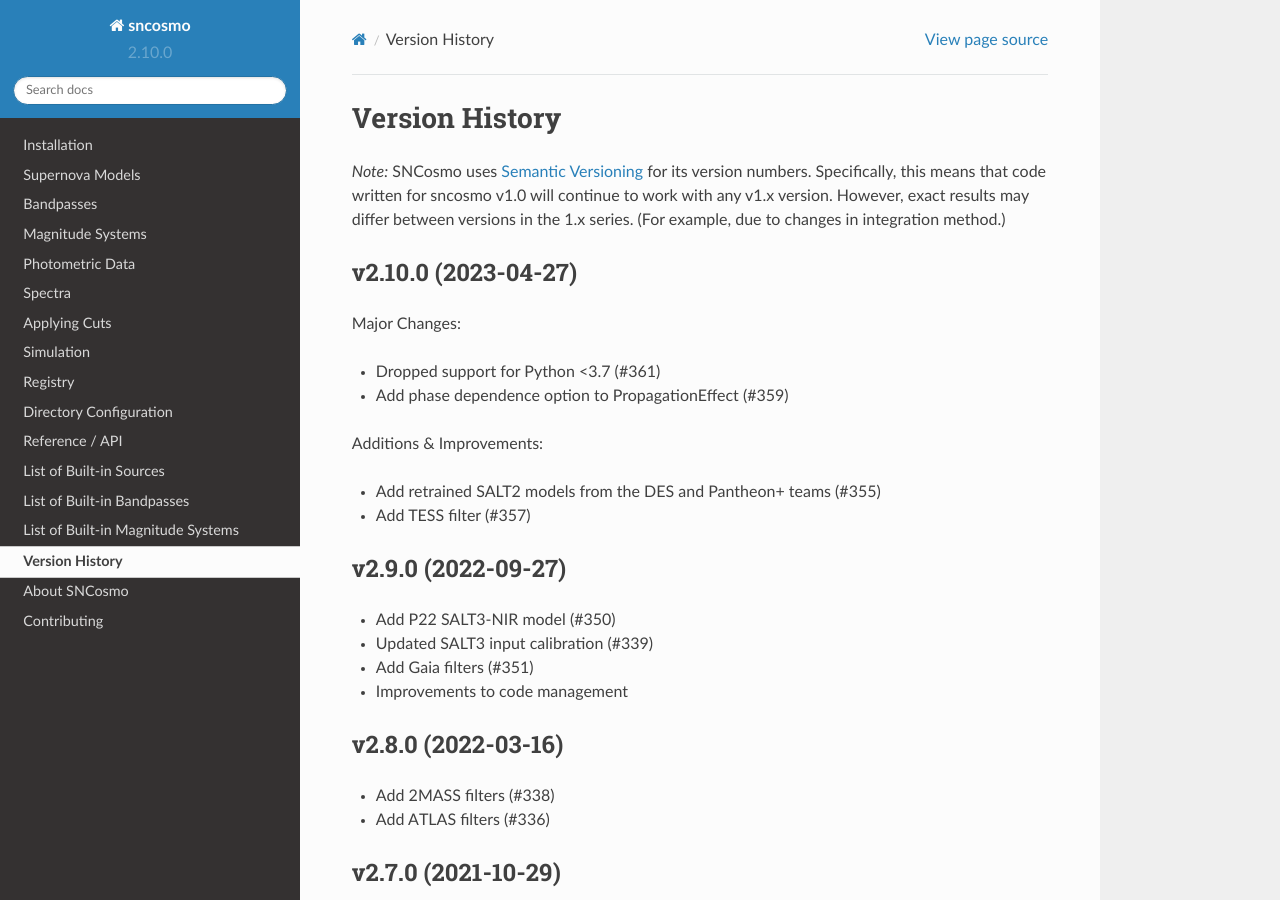
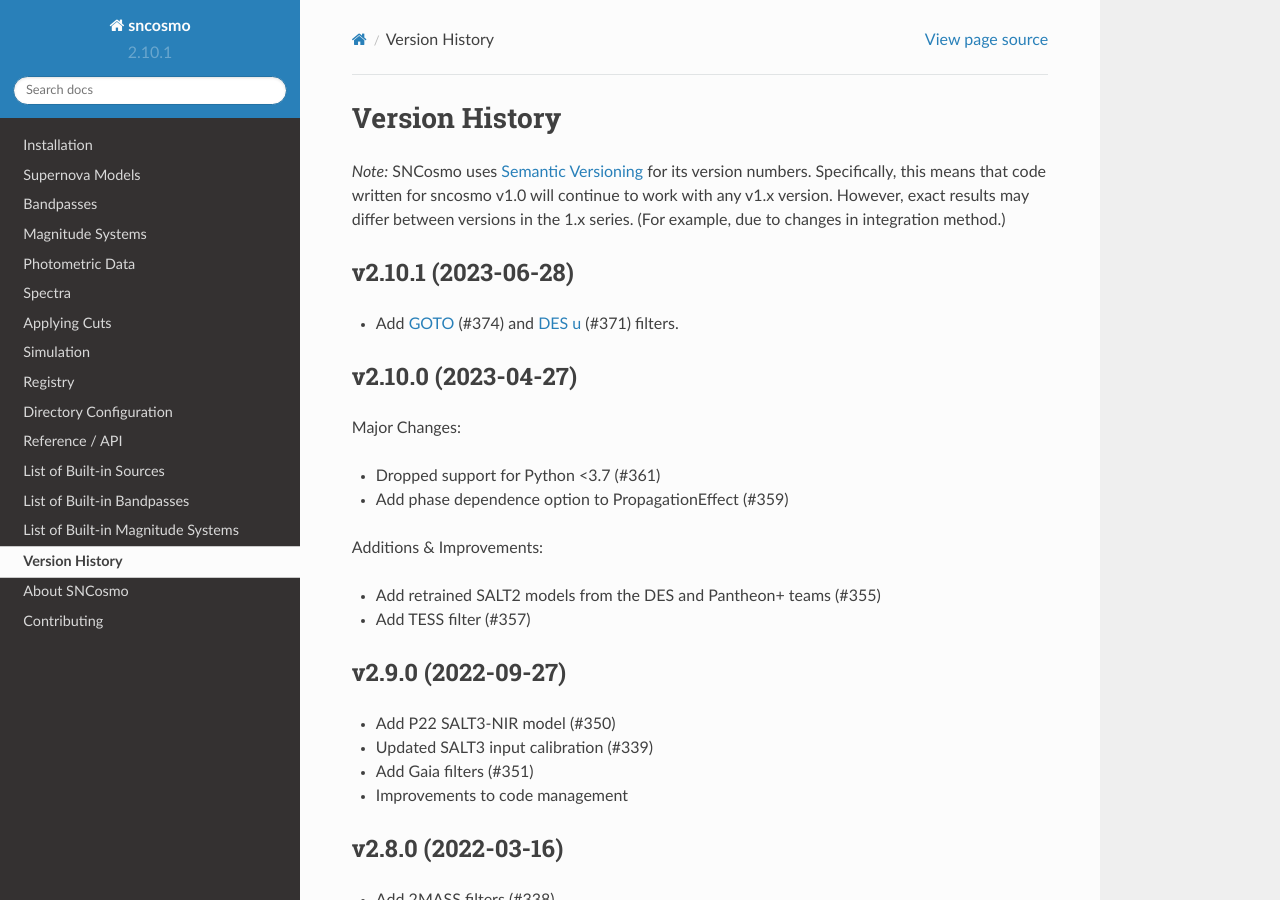
Before and after one commit to sncosmo/sncosmo, a Sphinx documentation site: the page built from docs/history.rst, in a window 1280 px wide and 900 px high. Built offline with Sphinx 7.4.7 and the Read the Docs theme 2.0.0, drawn with Linux system fonts in a browser that asks for light colours; pages that are not in the unit, such as notebooks, are missing from menus.

Commit message:
Prepare for v2.10.1 release

```diff
--- a/docs/history.rst
+++ b/docs/history.rst
@@ -7,6 +7,15 @@ its version numbers. Specifically, this means that code written for
 sncosmo v1.0 will continue to work with any v1.x version. However,
 exact results may differ between versions in the 1.x series. (For
 example, due to changes in integration method.)
+
+
+v2.10.1 (2023-06-28)
+====================
+
+- Add GOTO_ (#374) and `DES u`_ (#371) filters.
+
+.. _GOTO: https://goto-observatory.org/
+.. _DES u: https://noirlab.edu/science/programs/ctio/filters/Dark-Energy-Camera
 
 v2.10.0 (2023-04-27)
 ====================
--- a/sncosmo/__init__.py
+++ b/sncosmo/__init__.py
@@ -7,7 +7,7 @@ import os
 
 from astropy.config import ConfigItem, ConfigNamespace
 
-__version__ = "2.10.0"
+__version__ = "2.10.1"
 
 
 def test(
```
